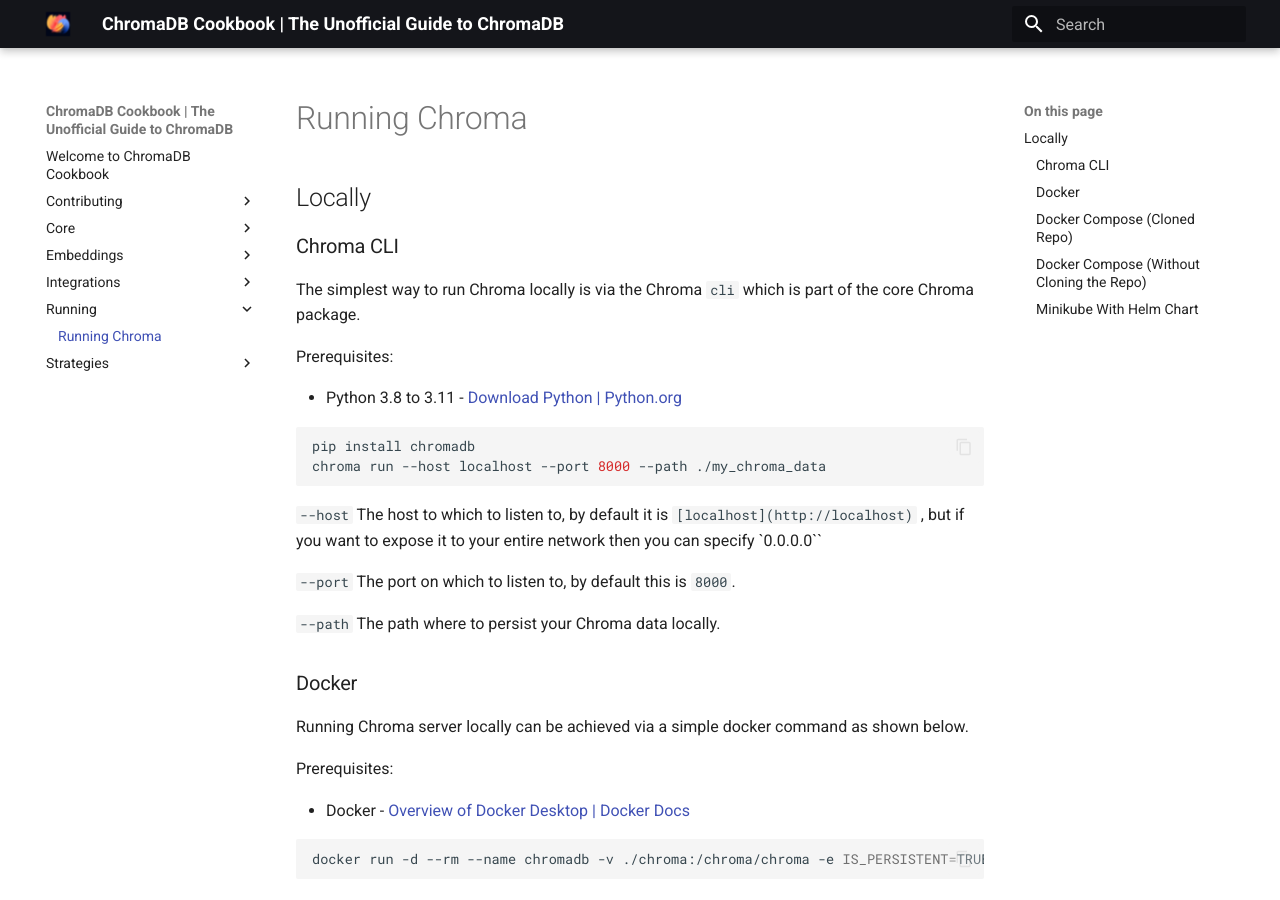
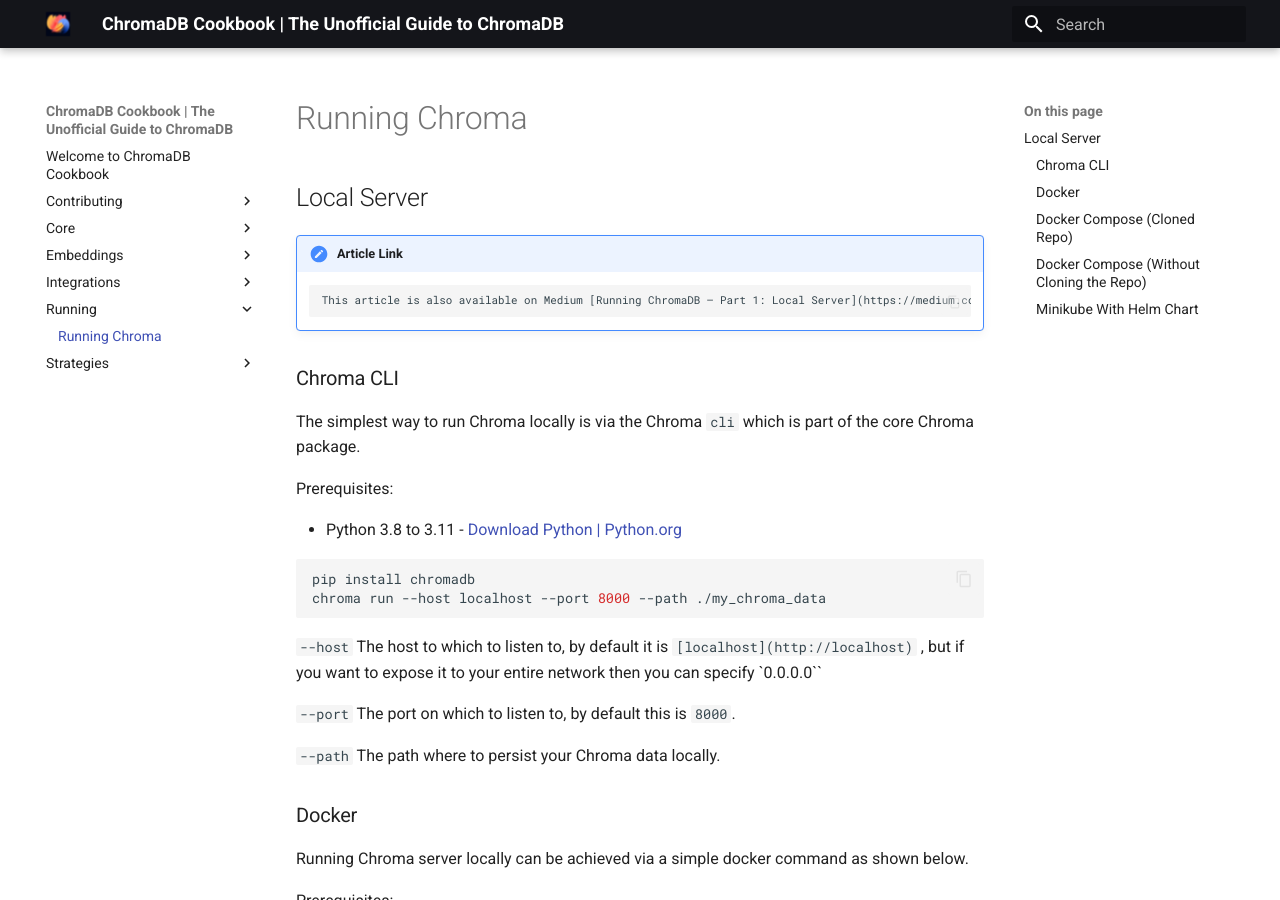
Before and after one commit to amikos-tech/chroma-cookbook, an MkDocs documentation site: the page built from docs/running/running-chroma.md, in a window 1280 px wide and 900 px high. Built offline with MkDocs 1.6.1 and Material for MkDocs 9.7.7, drawn with Linux system fonts in a browser that asks for light colours.

Commit message:
docs: Added link to original medium article

```diff
--- a/docs/running/running-chroma.md
+++ b/docs/running/running-chroma.md
@@ -1,6 +1,11 @@
 # Running Chroma
 
-## Locally
+## Local Server
+
+!!! note "Article Link"
+
+        This article is also available on Medium [Running ChromaDB — Part 1: Local Server](https://medium.com/@amikostech/running-chromadb-part-1-local-server-2c61cb1c9f2c).
+
 ### Chroma CLI
 
 The simplest way to run Chroma locally is via the Chroma `cli` which is part of the core Chroma package.
```
